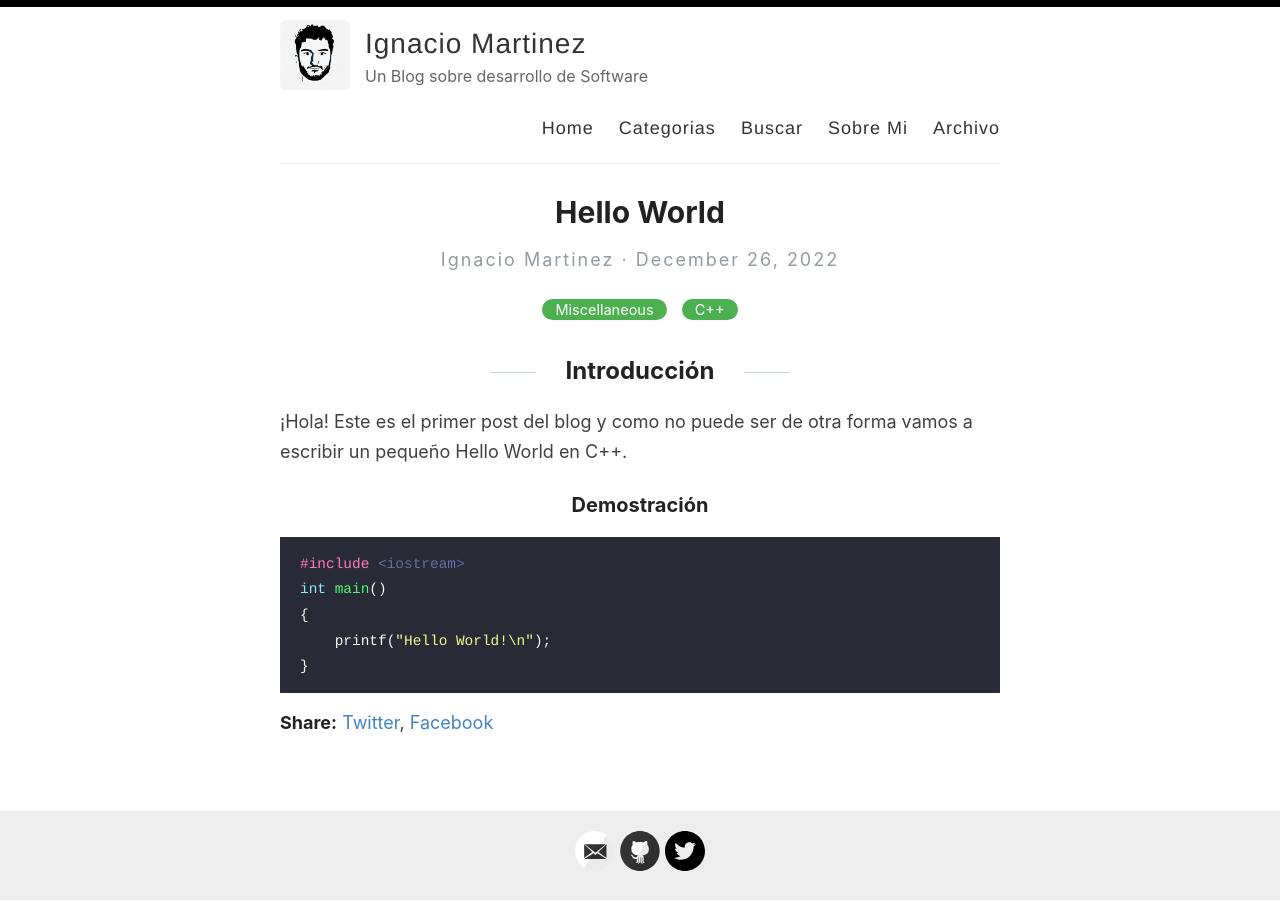
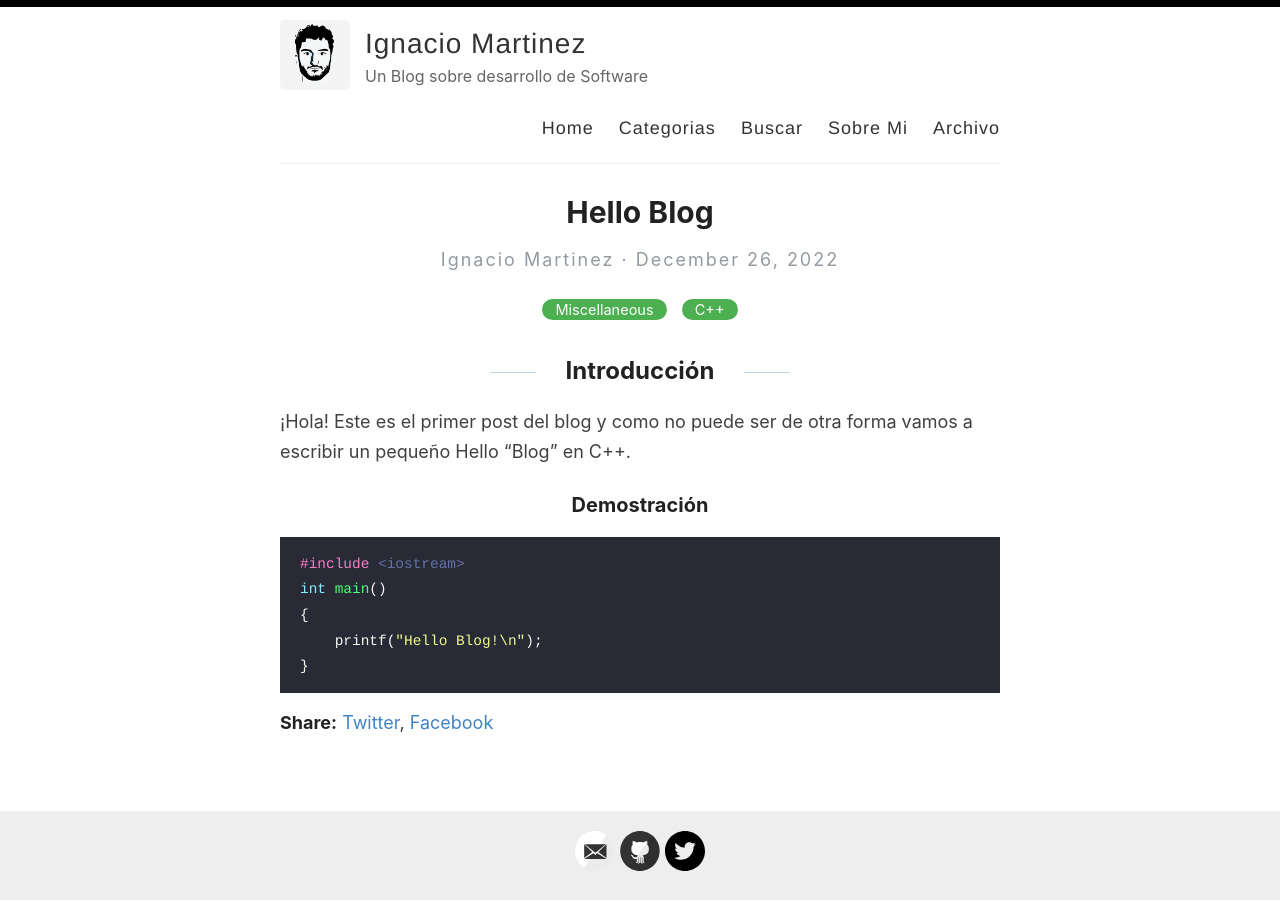
Before and after one commit to IgnacioMGarrido/IgnacioMGarrido.github.io, a Jekyll site: the page built from _posts/2022-12-26-Hello-World.md, in a window 1280 px wide. Built offline with Jekyll 4.4.1, drawn with Linux system fonts in a browser that asks for light colours.

Commit message:
Updated Pages

````diff
--- a/_posts/2022-12-26-Hello-World.md
+++ b/_posts/2022-12-26-Hello-World.md
@@ -1,16 +1,16 @@
 ---
 layout: post
-title: Hello World
+title: Hello Blog
 categories: [Miscellaneous, C++]
 ---
 ## Introducción
-¡Hola! Este es el primer post del blog y como no puede ser de otra forma vamos a escribir un pequeño Hello World en C++.
+¡Hola! Este es el primer post del blog y como no puede ser de otra forma vamos a escribir un pequeño Hello "Blog" en C++.
 
 ### Demostración
 ```cpp
 #include <iostream>
 int main()
 {
-    printf("Hello World!\n");
+    printf("Hello Blog!\n");
 }
 ```
````
Also changed, not shown: _pages/about.md (+1 -1 lines).
